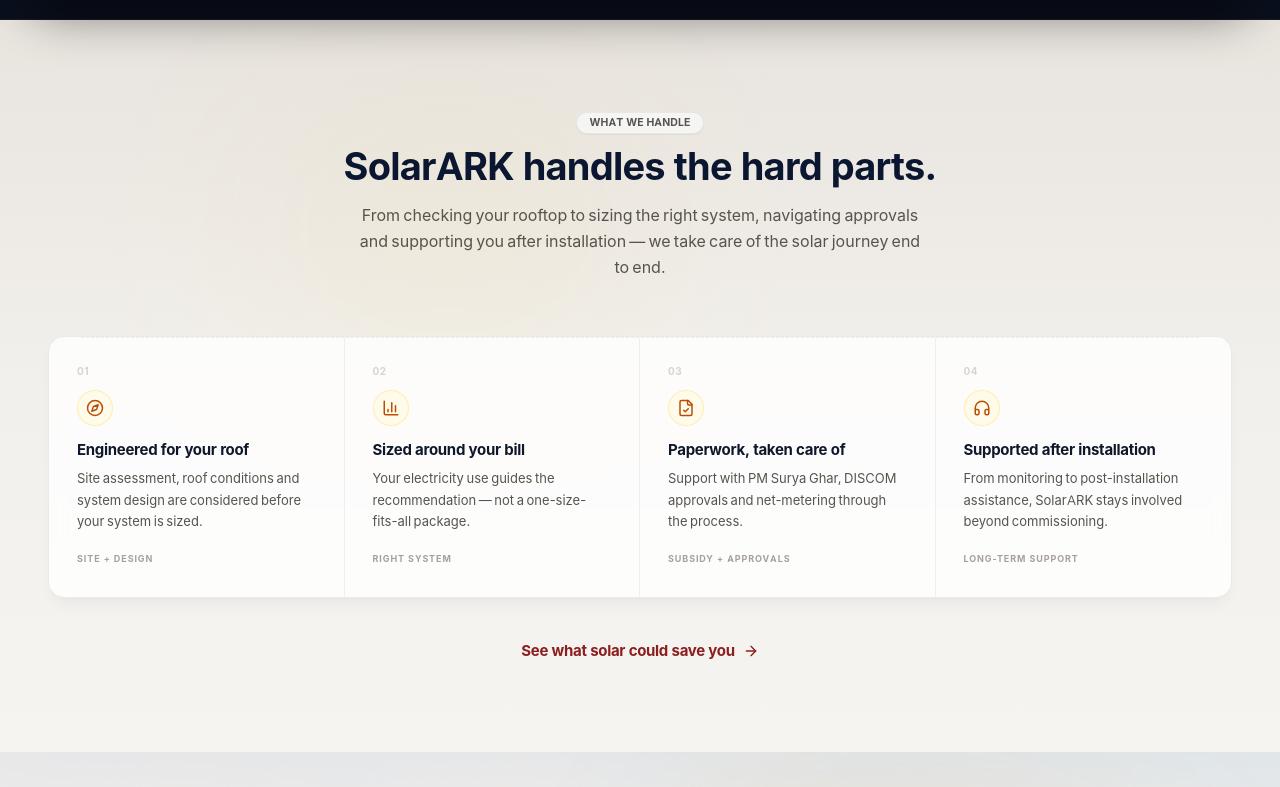
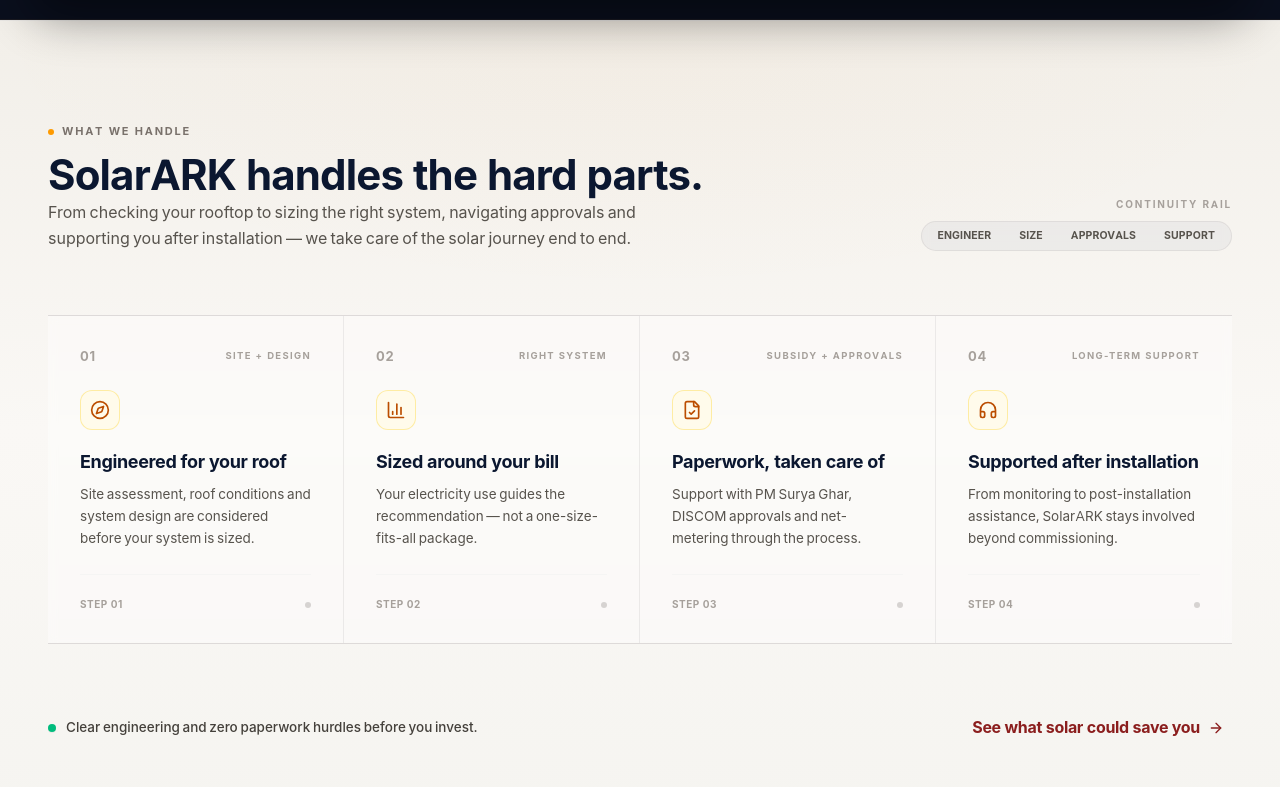
Before and after one commit to 0Akshat005/SolarARK, a React (Vite) app: page / in a window 1280 px wide. Shown: the part 933-1720 px from the top of the page. Built offline with nearby package versions, Linux system fonts and the light colour scheme.

Commit message:
refactor(service-bridge): elevate to editorial information rail with interactive continuity rail and spotlight focus

```diff
--- a/src/components/ServiceBridge.tsx
+++ b/src/components/ServiceBridge.tsx
@@ -19,6 +19,7 @@
 const pillars = [
   {
     num: '01',
+    code: 'ENGINEER',
     title: 'Engineered for your roof',
     description:
       'Site assessment, roof conditions and system design are considered before your system is sized.',
@@ -27,6 +28,7 @@
   },
   {
     num: '02',
+    code: 'SIZE',
     title: 'Sized around your bill',
     description:
       'Your electricity use guides the recommendation — not a one-size-fits-all package.',
@@ -35,6 +37,7 @@
   },
   {
     num: '03',
+    code: 'APPROVALS',
     title: 'Paperwork, taken care of',
     description:
       'Support with PM Surya Ghar, DISCOM approvals and net-metering through the process.',
@@ -43,6 +46,7 @@
   },
   {
     num: '04',
+    code: 'SUPPORT',
     title: 'Supported after installation',
     description:
       'From monitoring to post-installation assistance, SolarARK stays involved beyond commissioning.',
@@ -54,9 +58,9 @@
 export const ServiceBridge: React.FC<ServiceBridgeProps> = ({
   onCalculatorClick,
 }) => {
-  // ── Scroll-triggered entrance animation ──
   const sectionRef = useRef<HTMLElement>(null);
   const [isVisible, setIsVisible] = useState<boolean>(false);
+  const [activeHovered, setActiveHovered] = useState<number | null>(null);
 
   useEffect(() => {
     const el = sectionRef.current;
@@ -68,7 +72,7 @@
           observer.disconnect();
         }
       },
-      { threshold: 0.15, rootMargin: '0px 0px -60px 0px' }
+      { threshold: 0.12, rootMargin: '0px 0px -40px 0px' }
     );
     observer.observe(el);
     return () => observer.disconnect();
@@ -77,131 +81,185 @@
   return (
     <section
       ref={sectionRef}
-      className="relative overflow-hidden py-14 sm:py-18 lg:py-22 bg-gradient-to-b from-[#E8E4DE] via-[#F2F0EC] to-[#F5F4F0]"
+      aria-labelledby="service-bridge-heading"
+      className="relative overflow-hidden py-16 sm:py-20 lg:py-24 bg-gradient-to-b from-[#F2EFE9] via-[#FAF8F5] to-[#F5F4F0] border-t border-stone-300/40"
     >
-      {/* Subtle warm glow — restrained */}
-      <div className="absolute top-[15%] left-[20%] w-[30%] h-[200px] bg-amber-400/[0.06] blur-[100px] rounded-full pointer-events-none" />
+      {/* Restrained architectural ambient glow */}
+      <div
+        className="absolute inset-0 pointer-events-none opacity-60"
+        style={{
+          backgroundImage: 'radial-gradient(ellipse 70% 45% at 50% 0%, rgba(226, 125, 22, 0.05), transparent 75%)'
+        }}
+      />
 
-      {/* ── Content Container ── */}
       <div className="relative z-10 max-w-[1360px] mx-auto px-4 sm:px-6 lg:px-12">
-        {/* ── Header Block ── */}
+        {/* ── ASYMMETRICAL EDITORIAL HEADER ── */}
         <div
-          className={`max-w-2xl mx-auto text-center space-y-3 mb-10 sm:mb-12 lg:mb-14 transition-all duration-700 ease-out ${
+          className={`grid grid-cols-1 lg:grid-cols-12 gap-6 lg:gap-12 items-end mb-12 sm:mb-14 lg:mb-16 transition-all duration-700 ease-out ${
             isVisible
               ? 'opacity-100 translate-y-0'
-              : 'opacity-0 translate-y-3'
+              : 'opacity-0 translate-y-4'
           }`}
         >
-          {/* Eyebrow */}
-          <div className="eyebrow inline-flex items-center gap-1.5 px-3 py-1 rounded-full bg-stone-100 border border-stone-200/80 text-stone-600 shadow-2xs text-[10px] sm:text-[10.5px] font-bold tracking-wide font-heading">
-            WHAT WE HANDLE
+          {/* Left Anchor: Eyebrow + Headline + Subline */}
+          <div className="lg:col-span-8 space-y-3.5">
+            <div className="eyebrow inline-flex items-center gap-2 text-[10.5px] sm:text-[11px] font-bold tracking-[0.16em] uppercase text-stone-500 font-heading">
+              <span className="w-1.5 h-1.5 rounded-full bg-amber-500 shrink-0" />
+              <span>WHAT WE HANDLE</span>
             </div>
 
-          {/* Headline */}
-          <h2 className="font-heading text-2xl sm:text-3xl lg:text-[38px] font-bold text-[#0B1730] tracking-tight leading-[1.15]">
+            <h2
+              id="service-bridge-heading"
+              className="font-heading text-3xl sm:text-4xl lg:text-[42px] font-bold text-[#0B1730] tracking-tight leading-[1.12] m-0"
+            >
               SolarARK handles the hard parts.
             </h2>
 
-          {/* Supporting copy */}
-          <p className="text-sm sm:text-base text-stone-600 leading-relaxed max-w-xl mx-auto">
+            <p className="text-stone-600 text-sm sm:text-base leading-relaxed max-w-2xl font-normal m-0">
               From checking your rooftop to sizing the right system, navigating
               approvals and supporting you after installation — we take care of
               the solar journey end to end.
             </p>
           </div>
 
-        {/* ── Connected Editorial Rail Panel ── */}
+          {/* Right Anchor: Refined Continuity Stepper Indicator */}
+          <div className="lg:col-span-4 flex flex-col items-start lg:items-end justify-end">
+            <div className="text-[10px] font-bold tracking-[0.18em] uppercase text-stone-400 font-heading mb-2.5">
+              Continuity Rail
+            </div>
+
+            <nav
+              aria-label="Solar journey progression"
+              className="inline-flex items-center flex-wrap gap-1 p-1 rounded-full bg-stone-200/60 border border-stone-300/60 backdrop-blur-xs"
+            >
+              {pillars.map((pillar, idx) => {
+                const isActive = activeHovered === idx;
+                return (
+                  <button
+                    key={pillar.code}
+                    type="button"
+                    onClick={() => setActiveHovered(idx)}
+                    onMouseEnter={() => setActiveHovered(idx)}
+                    className={`px-2.5 sm:px-3 py-1 rounded-full text-[10px] sm:text-[10.5px] font-bold font-heading tracking-wide transition-all duration-300 cursor-pointer ${
+                      isActive
+                        ? 'bg-[#0B1730] text-white shadow-xs'
+                        : 'text-stone-600 hover:text-stone-900 hover:bg-stone-100/50'
+                    }`}
+                  >
+                    <span>{pillar.code}</span>
+                  </button>
+                );
+              })}
+            </nav>
+          </div>
+        </div>
+
+        {/* ── EDITORIAL INFORMATION RAIL (NO EQUAL WHITE CARDS) ── */}
         <div
-          className={`bg-white/80 backdrop-blur-sm border border-stone-200/80 rounded-2xl shadow-lg shadow-black/[0.04] overflow-hidden transition-all duration-700 delay-200 ease-out ${
+          onMouseLeave={() => setActiveHovered(null)}
+          className={`border-y border-stone-300/80 bg-white/40 backdrop-blur-xs transition-all duration-700 delay-150 ease-out ${
             isVisible
               ? 'opacity-100 translate-y-0'
               : 'opacity-0 translate-y-6'
           }`}
         >
-          {/* Subtle progression connector — desktop only */}
-          <div className="hidden lg:block relative h-px mx-8 mt-0">
-            <div className="absolute inset-x-0 top-0 border-t border-dashed border-stone-200/70" />
+          <div className="grid grid-cols-1 md:grid-cols-2 lg:grid-cols-4 divide-y md:divide-y-0 md:divide-x divide-stone-200/80">
+            {pillars.map((pillar, idx) => {
+              const isItemActive = activeHovered === idx;
+              const isAnyActive = activeHovered !== null;
+              const isMuted = isAnyActive && !isItemActive;
+
+              return (
+                <div
+                  key={pillar.num}
+                  onMouseEnter={() => setActiveHovered(idx)}
+                  onFocus={() => setActiveHovered(idx)}
+                  tabIndex={0}
+                  className={`group relative p-6 sm:p-7 lg:p-8 flex flex-col justify-between transition-all duration-500 ease-out outline-none focus-visible:bg-white focus-visible:ring-2 focus-visible:ring-amber-500/50 ${
+                    isItemActive
+                      ? 'bg-white/95 shadow-sm z-10'
+                      : 'hover:bg-white/60'
+                  } ${isMuted ? 'opacity-40' : 'opacity-100'}`}
+                >
+                  {/* Subtle top active hairline indicator */}
+                  <div className="absolute inset-x-0 top-0 h-[2px] bg-transparent overflow-hidden">
+                    <div
+                      className={`h-full bg-gradient-to-r from-amber-500 via-[#E27D16] to-amber-600 transition-all duration-500 ease-out ${
+                        isItemActive ? 'w-full' : 'w-0'
+                      }`}
+                    />
                   </div>
 
-          {/* 4-Pillar Grid */}
-          <div className="grid grid-cols-1 md:grid-cols-2 lg:grid-cols-4">
-            {pillars.map((pillar, i) => (
-              <div
-                key={pillar.num}
-                className={`group relative p-5 sm:p-6 lg:p-7 transition-all duration-600 ease-out ${
-                  isVisible
-                    ? 'opacity-100 translate-y-0'
-                    : 'opacity-0 translate-y-4'
-                } ${
-                  // Vertical separators — right border on all but last in row
-                  i < 3
-                    ? 'lg:border-r lg:border-stone-200/60'
-                    : ''
-                } ${
-                  // Tablet: right border on odd-indexed (0, 2)
-                  i % 2 === 0
-                    ? 'md:border-r md:border-stone-200/60 lg:border-r'
-                    : 'md:border-r-0'
-                } ${
-                  // Horizontal separator below top row on tablet
-                  i < 2
-                    ? 'md:border-b md:border-stone-200/60 lg:border-b-0'
-                    : ''
-                } ${
-                  // Mobile: all but last get bottom border
-                  i < 3 ? 'border-b border-stone-200/60 md:border-b-0' : ''
-                } ${
-                  // Fix: last column on lg should have no right border
-                  i === 3 ? 'lg:border-r-0' : ''
-                } hover:bg-stone-50/80`}
-                style={{
-                  transitionDelay: isVisible ? `${150 + i * 100}ms` : '0ms',
-                }}
-              >
-                {/* Step Number */}
-                <span className="text-[10px] font-bold tracking-wider text-stone-300 font-heading block mb-3">
+                  <div>
+                    {/* Step Numeral + Micro-label */}
+                    <div className="flex items-center justify-between mb-6">
+                      <span className="font-heading font-bold text-xs sm:text-[13px] tracking-wider text-stone-400 transition-colors duration-300 group-hover:text-stone-700">
                         {pillar.num}
                       </span>
-
-                {/* Icon Container */}
-                <div className="w-9 h-9 rounded-lg bg-amber-50 border border-amber-200/60 flex items-center justify-center mb-3.5 group-hover:bg-amber-100/70 group-hover:border-amber-300/50 transition-colors duration-300">
-                  <pillar.Icon className="w-[18px] h-[18px] text-amber-700 group-hover:text-amber-800 transition-colors duration-300" />
+                      <span className="text-[9px] sm:text-[9.5px] font-bold tracking-[0.14em] uppercase text-stone-400 font-heading transition-colors duration-300 group-hover:text-amber-700">
+                        {pillar.label}
+                      </span>
                     </div>
 
-                {/* Title */}
-                <h3 className="font-heading text-sm sm:text-[15px] font-bold text-slate-900 leading-snug mb-2 group-hover:text-[#8B1E1E] transition-colors duration-300">
+                    {/* Restrained Minimalist Icon */}
+                    <div className="w-10 h-10 rounded-xl bg-amber-50 border border-amber-200/70 text-amber-700 flex items-center justify-center mb-5 transition-all duration-300 group-hover:scale-105 group-hover:bg-amber-100/70 group-hover:border-amber-300">
+                      <pillar.Icon className="w-5 h-5 transition-colors duration-300 text-amber-700" />
+                    </div>
+
+                    {/* Pillar Title */}
+                    <h3 className="font-heading text-base sm:text-lg font-bold text-[#0B1730] leading-snug tracking-tight mb-2.5 transition-colors duration-300 group-hover:text-[#8B1E1E]">
                       {pillar.title}
                     </h3>
 
-                {/* Description */}
-                <p className="text-xs sm:text-[13px] text-stone-600 leading-relaxed mb-3">
+                    {/* Pillar Description */}
+                    <p className="text-xs sm:text-[13.5px] text-stone-600 leading-relaxed font-normal m-0">
                       {pillar.description}
                     </p>
+                  </div>
 
-                {/* Micro-Label */}
-                <span className="text-[9px] font-bold tracking-[0.1em] uppercase text-stone-400 font-heading">
-                  {pillar.label}
+                  {/* Bottom continuity micro-progress indicator */}
+                  <div className="pt-6 mt-6 border-t border-stone-100 flex items-center justify-between text-[10px] font-heading font-bold uppercase tracking-wider text-stone-400">
+                    <span className="transition-colors duration-300 group-hover:text-stone-700">
+                      Step {pillar.num}
                     </span>
+                    <span
+                      className={`w-1.5 h-1.5 rounded-full transition-all duration-300 ${
+                        isItemActive
+                          ? 'bg-amber-500 scale-125'
+                          : 'bg-stone-300'
+                      }`}
+                    />
                   </div>
-            ))}
+                </div>
+              );
+            })}
           </div>
         </div>
 
-        {/* ── Transition CTA ── */}
+        {/* ── INTEGRATED EDITORIAL CONCLUSION & TRANSITION CTA ── */}
         <div
-          className={`text-center mt-8 sm:mt-10 transition-all duration-500 delay-500 ease-out ${
+          className={`mt-8 sm:mt-10 pt-6 sm:pt-7 flex flex-col sm:flex-row items-center justify-between gap-4 transition-all duration-500 delay-300 ease-out ${
             isVisible
               ? 'opacity-100 translate-y-0'
-              : 'opacity-0 translate-y-2'
+              : 'opacity-0 translate-y-3'
           }`}
         >
+          {/* Trust Conclusion Text */}
+          <div className="flex items-center gap-2.5 text-stone-600 text-xs sm:text-[13.5px]">
+            <span className="w-2 h-2 rounded-full bg-emerald-500 shrink-0 shadow-2xs" />
+            <p className="m-0 font-medium text-stone-700">
+              Clear engineering and zero paperwork hurdles before you invest.
+            </p>
+          </div>
+
+          {/* Natural Transition CTA */}
           <button
             onClick={onCalculatorClick}
-            className="inline-flex items-center gap-2 text-[#8B1E1E] font-heading font-bold text-sm sm:text-[15px] hover:gap-3 transition-all duration-300 group cursor-pointer focus:outline-none focus-visible:ring-2 focus-visible:ring-[#8B1E1E]/40 focus-visible:ring-offset-2 rounded-lg px-1 py-0.5"
-            aria-label="Scroll to solar savings calculator"
+            className="inline-flex items-center gap-2 text-[#8B1E1E] font-heading font-bold text-sm sm:text-base hover:gap-3 transition-all duration-300 group cursor-pointer focus:outline-none focus-visible:ring-2 focus-visible:ring-[#8B1E1E]/40 focus-visible:ring-offset-2 rounded-lg px-2 py-1 shrink-0"
+            aria-label="Scroll down to calculate solar savings"
           >
             <span>See what solar could save you</span>
-            <ArrowRight className="w-4 h-4 group-hover:translate-x-0.5 transition-transform duration-300" />
+            <ArrowRight className="w-4 h-4 text-[#8B1E1E] group-hover:translate-x-1 transition-transform duration-300" />
           </button>
         </div>
       </div>
```
Lines whose indentation alone changed are shown as unchanged.
